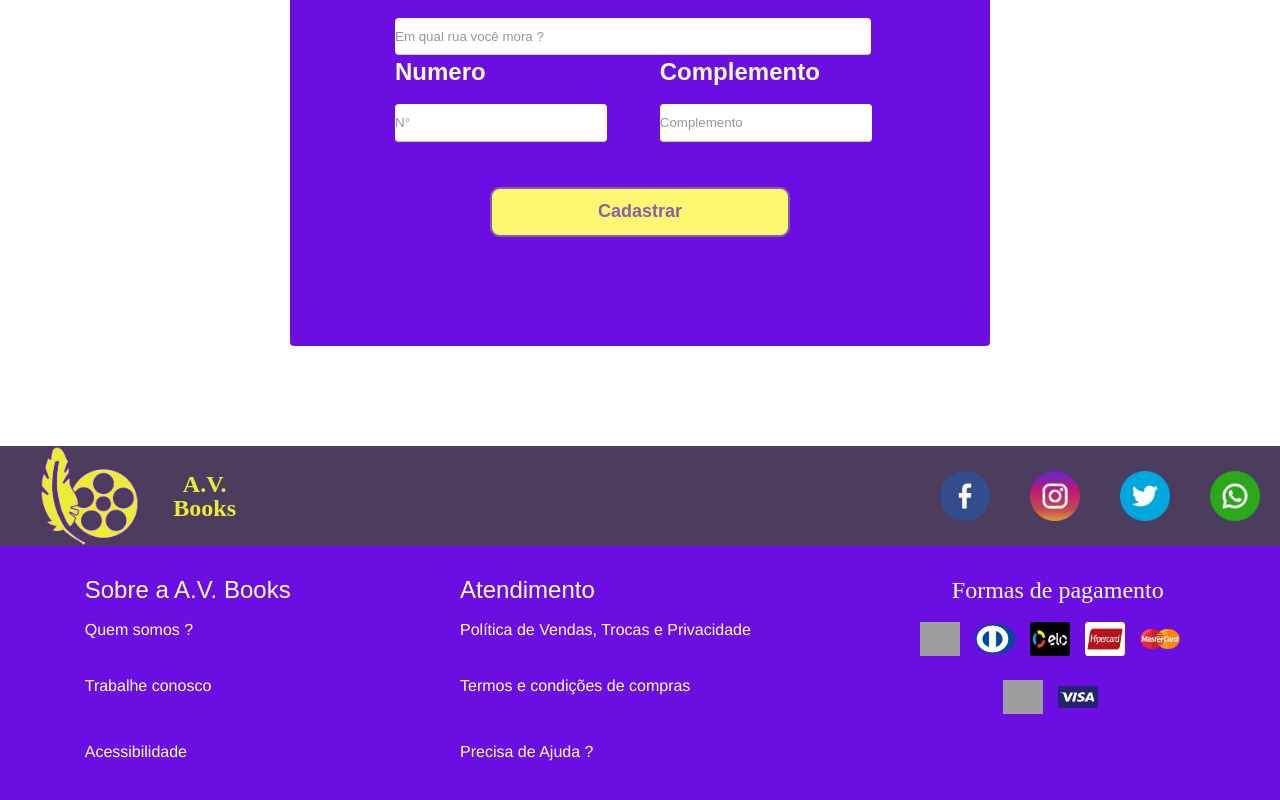
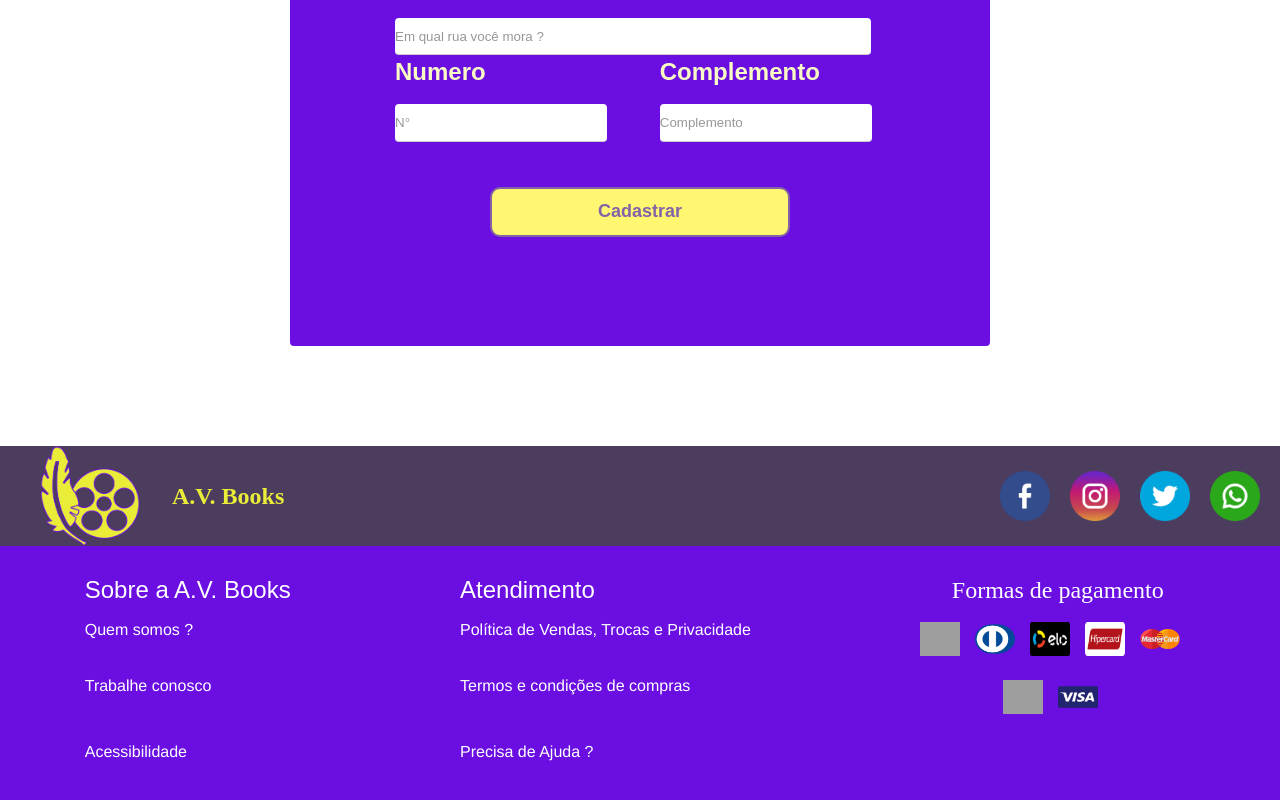
Before and after one commit to AntonioPinheiro66484/Interdisciplinar-A.V.-Books, a React (Create React App) app: page /Cadastro in a window 1280 px wide. Shown: the part 1242-2042 px from the top of the page. Built offline with nearby package versions, Linux system fonts and the light colour scheme; grey boxes are pictures that could not be loaded.

Commit message:
ajuste no pre footer colocando flex box

```diff
--- a/src/components/Footer/Prefooter/PreFooter.jsx
+++ b/src/components/Footer/Prefooter/PreFooter.jsx
@@ -9,8 +9,11 @@ import Whatsapp from '../../../assets/icons/whatsapp.png'
 const PreFooter = ()=>{
     return(
         <div className={styles.subfooter}>
+            <div className={styles.caixa}>
+                <div className={styles.logoTitulo}>
                     <img className={styles.logo} src={AvBookslogo}/>
                     <div className={styles.nomelogo}>A.V. Books</div>
+                </div>
                     <div className={styles.caixaIcons}>
                         <img className={styles.icons} src={Facebook} alt="Logo para ir para nossa rede social no Facebook" />
                         <img className={styles.icons} src={Instagram} alt="Logo para ir para nossa rede social no Instagram" />
@@ -18,6 +21,7 @@ const PreFooter = ()=>{
                         <img className={styles.icons} src={Whatsapp} alt="Logo para ir para nossa rede social no Whatsapp" />
                     </div>
             </div>
+        </div>
     )
 }
 
--- a/src/components/Footer/Prefooter/PreFooter.module.css
+++ b/src/components/Footer/Prefooter/PreFooter.module.css
@@ -1,21 +1,29 @@
 .subfooter{
     display: flex;
+    width: 100%;
+}
+.caixa{
+    display: flex;
+    width: 100%;
     background-color: #4c3d5f;
-    width: 100%;
     height: 100px;
     margin-top: 100px;
+    flex-direction: row;
+    justify-content: space-between;
+
 }
 
+.logoTitulo{
+    display: flex;
+}
 .logo{
     padding-left: 40px;
     width: 100px;
-    display: flex;
-    align-items: center;
-    text-align: center;
-    flex-direction: column;
 }
 
 .nomelogo{
+    flex-wrap: wrap;
+    display: flex;
     color:#e9ed37;
     font-weight: bold;
     align-items: center;
@@ -26,13 +34,14 @@
 
 .caixaIcons{
     display: flex;
-    justify-content: space-between;
     align-items: center;
-    margin-left: 650px;
+
+
 }
 
 .icons{
-    margin: 20px;
+    display: flex;
+    margin-right: 20px;
     width: 50px;
     height: 50px;
 }
--- a/src/pages/Home/Home.module.css
+++ b/src/pages/Home/Home.module.css
@@ -0,0 +1,4 @@
+.caixa{
+    width: 100%;
+    display: flex;
+}
--- a/src/pages/Home/index.jsx
+++ b/src/pages/Home/index.jsx
@@ -11,8 +11,10 @@ const Home = ()=>{
             <Header></Header>
             <NavBar></NavBar>
             <Body></Body>
-            <PreFooter></PreFooter>
-            <Footer></Footer>
+            <div className={styles.caixa}>
+                <PreFooter></PreFooter>
+                <Footer></Footer>
+            </div>
         </div>
     )
 }
```
Lines whose indentation alone changed are shown as unchanged.
